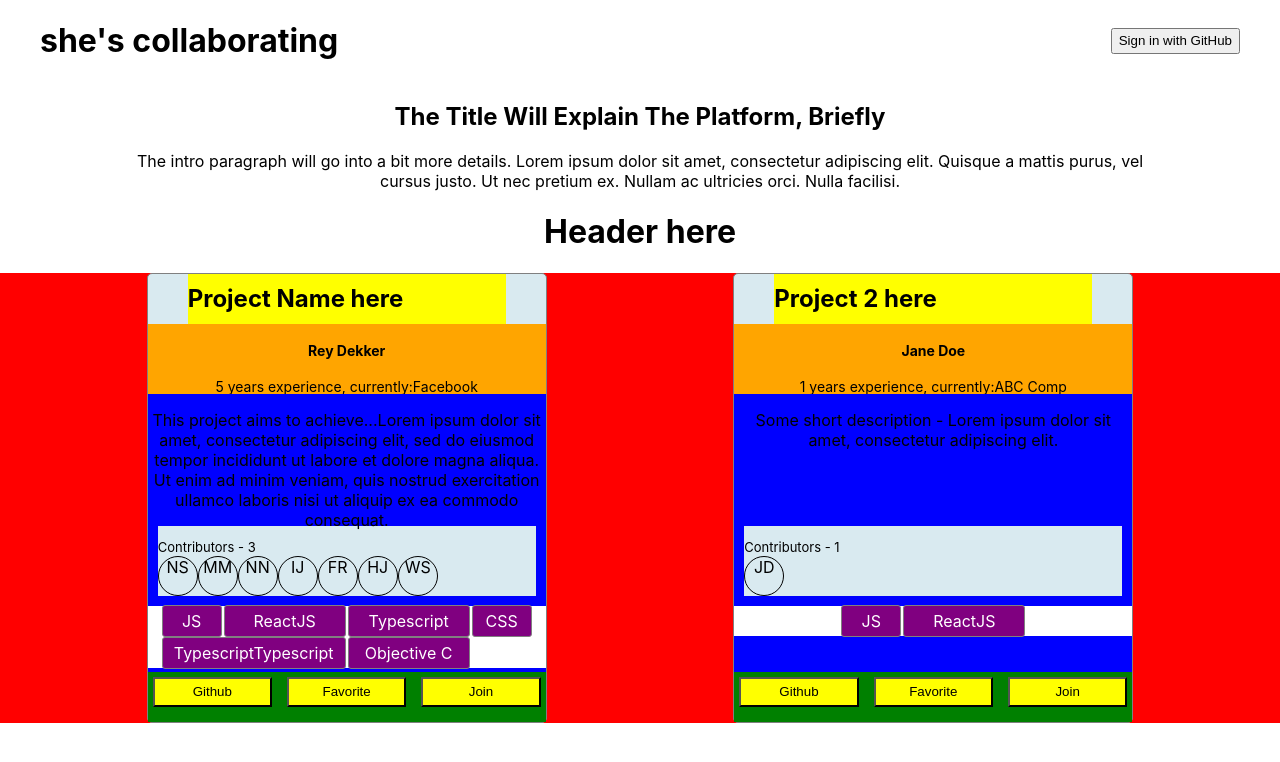
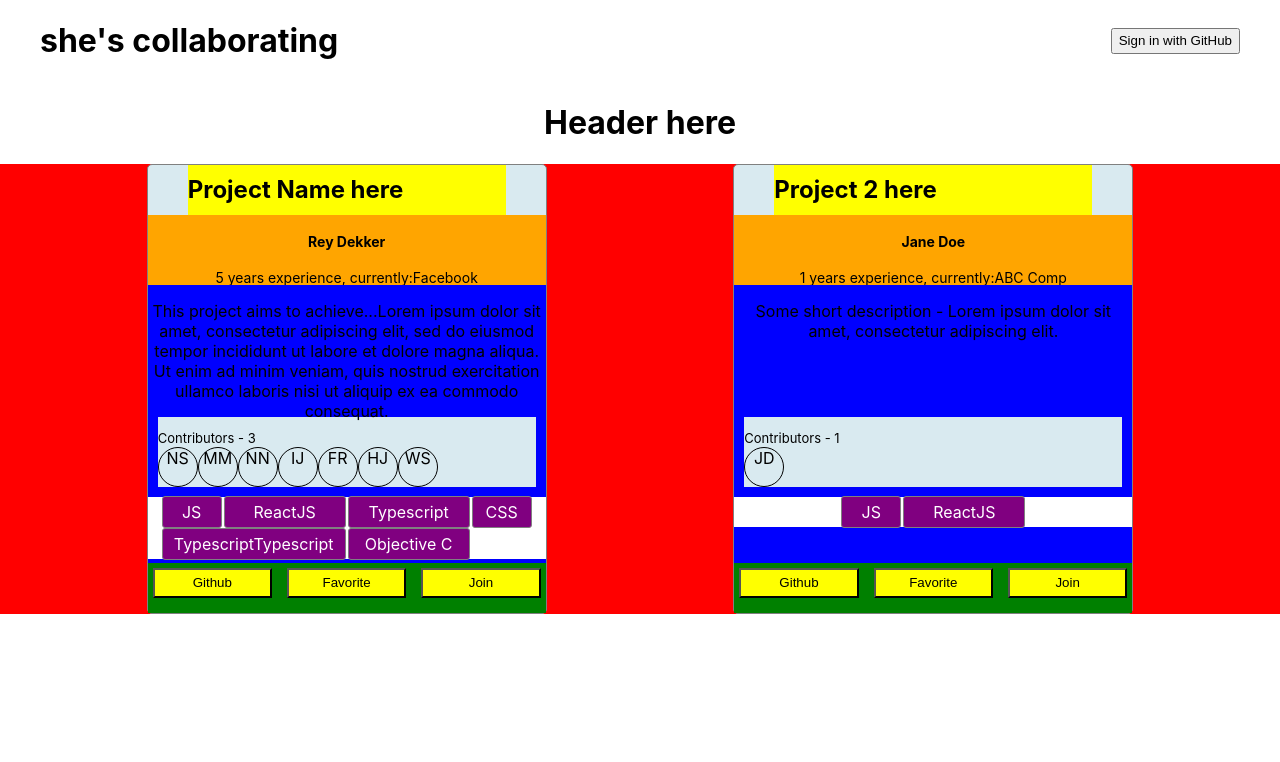
Before and after one commit to coding-allies/projects-platform-frontend, a React (Create React App) app: page / in a window 1280 px wide. Shown: the top 762 px of the page. Built offline with nearby package versions, Linux system fonts and the light colour scheme.

Commit message:
Removes Platform Summary component from App

```diff
--- a/src/App.js
+++ b/src/App.js
@@ -1,14 +1,12 @@
 import React from "react";
 import logo from "./logo.svg";
 import Header from "./components/Header"
-import PlatformSummary from "./components/PlatformSummary"
 import Projects from "./pages/Projects";
 
 function App() {
   return (
     <div className="App">
       <Header />
-      <PlatformSummary />
       <Projects />
     </div>
   );
```
